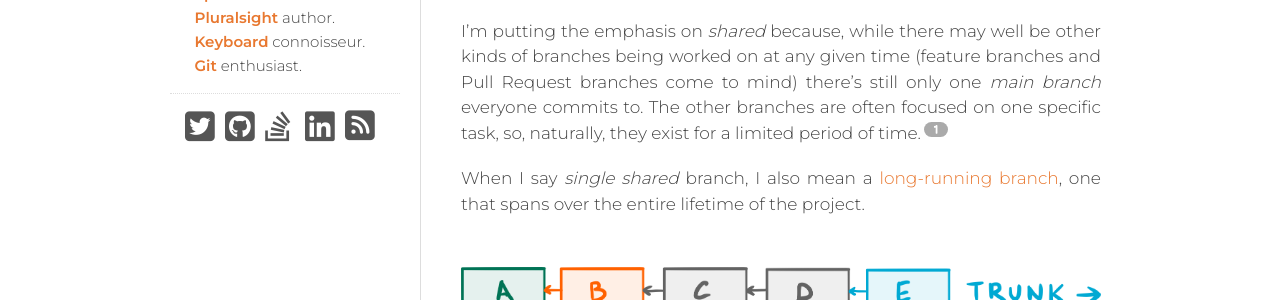
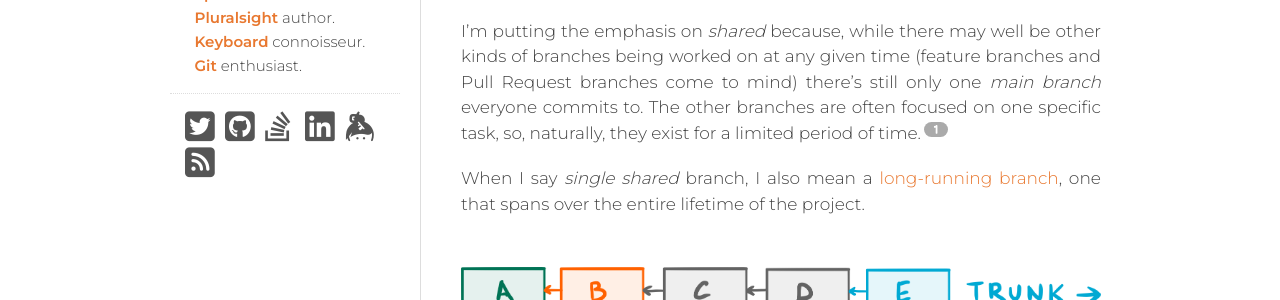
Before and after one commit to megakemp/megakemp.github.io, a Jekyll site: the page built from index.html, in a window 1280 px wide. Shown: the part 378-678 px from the top of the page. Built offline with Jekyll 4.4.1, drawn with Linux system fonts in a browser that asks for light colours; nearby versions of some CDN libraries; the list of posts is cut into pages by our own code; comment, search, counter and statistics services are not loaded.

Commit message:
Adds Keybase to the social media links

```diff
--- a/_config.yml
+++ b/_config.yml
@@ -38,6 +38,7 @@ style:
     stackoverflow: 26396
     twitter: ecampidoglio
     linkedin: ecampidoglio
+    keybase: ecampidoglio
     rss: http://feeds.feedburner.com/megakemp
     #bitbucket:
     #hacker_news:
--- a/_includes/social.html
+++ b/_includes/social.html
@@ -56,6 +56,12 @@
   </a>
   {% endif %}
 
+  {% if site.style.social.keybase %}
+  <a title="{{ site.style.name }} on Keybase" href="https://keybase.io/{{ site.style.social.keybase }}">
+    <i class="fab fa-keybase"></i>
+  </a>
+  {% endif %}
+
   {% if site.style.social.gplus %}
   <a title="{{ site.style.name }} on Google Plus" href="https://plus.google.com/{{ site.style.social.gplus }}">
     <i class="fa fa-google-plus-square"></i>
```
